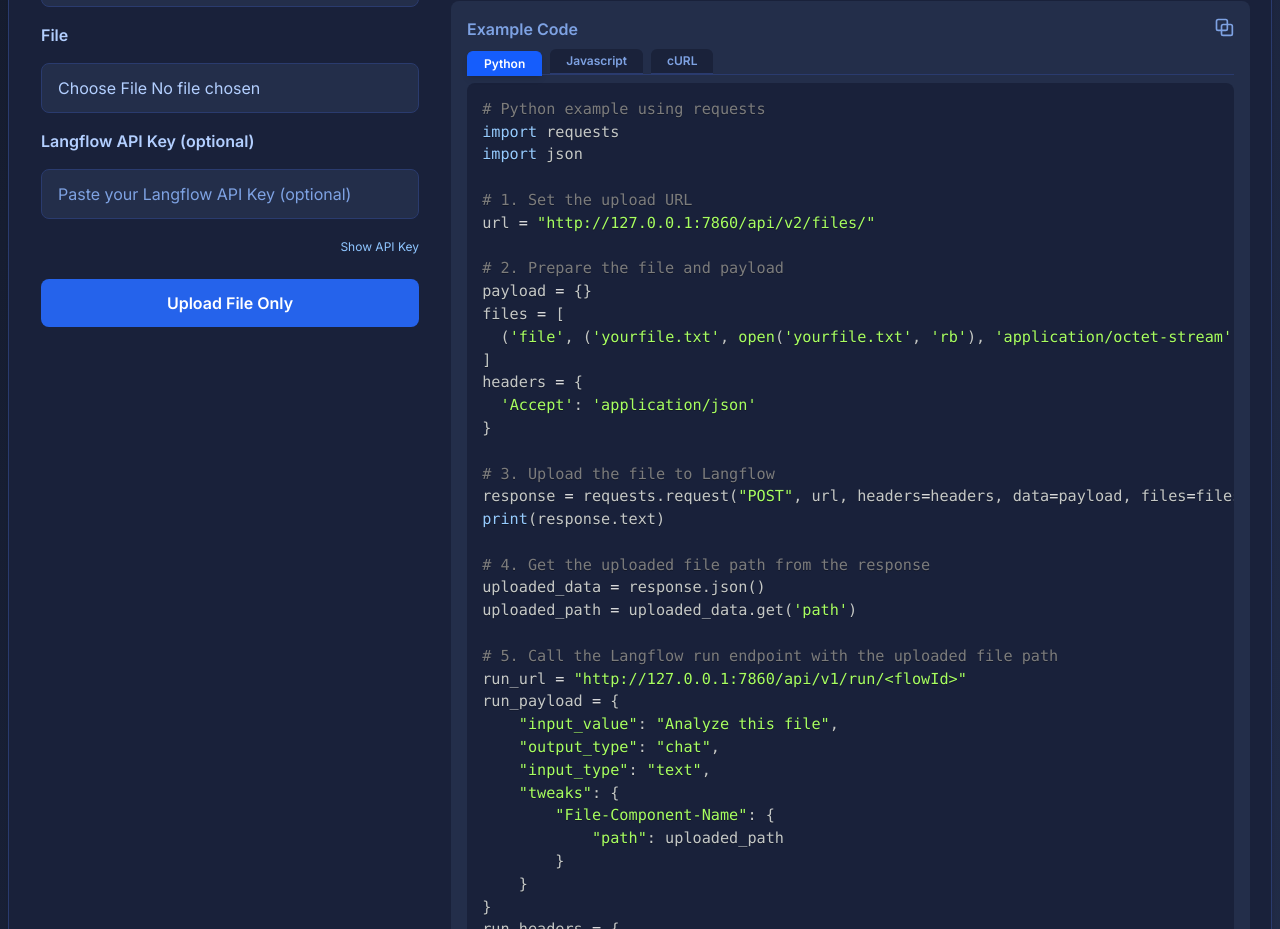
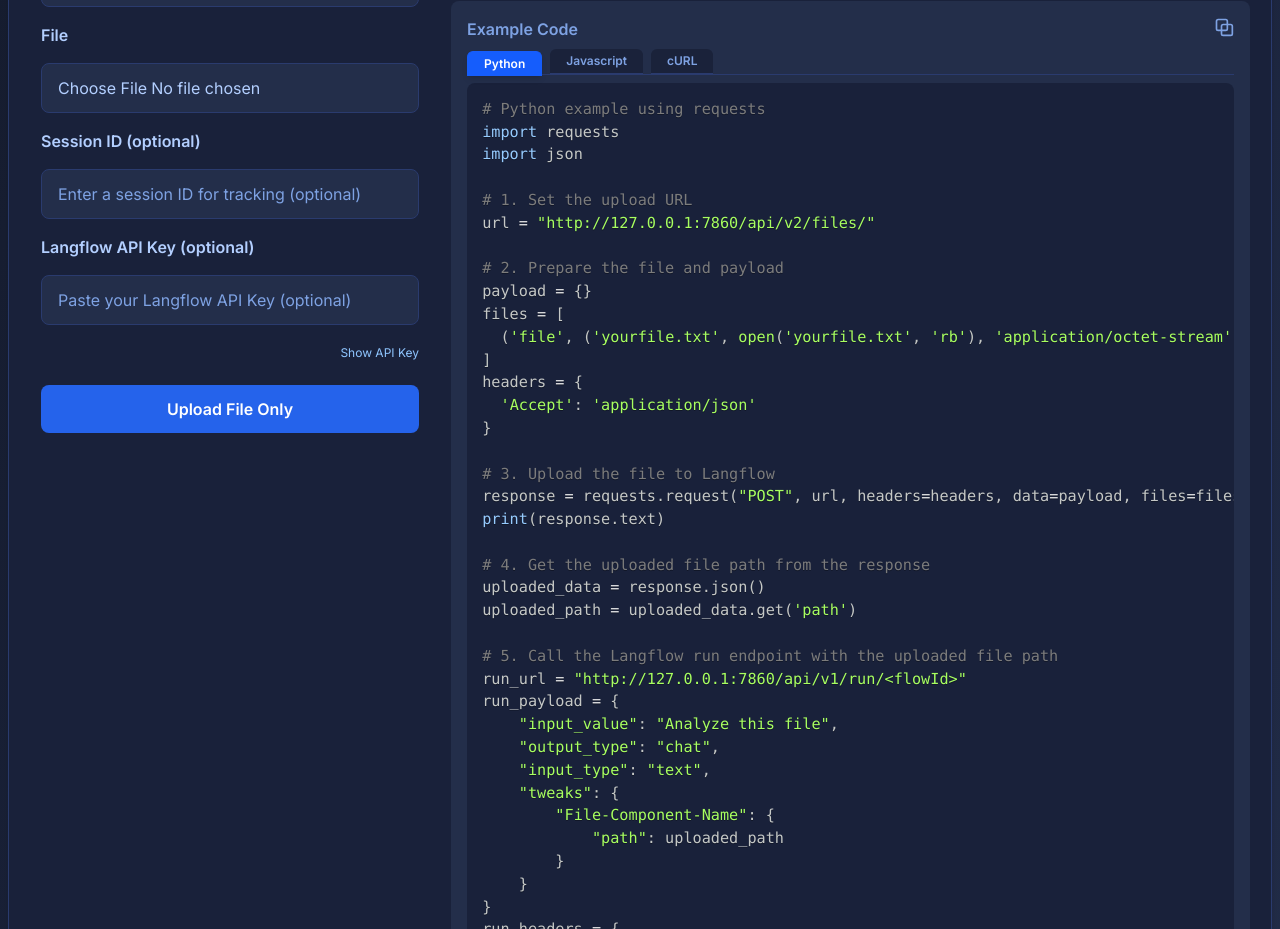
Before and after one commit to SonicDMG/langflow-file-upload-examples, a Next.js app: page / in a window 1280 px wide. Shown: the part 860-1789 px from the top of the page. Built offline with nearby package versions, Linux system fonts and the light colour scheme.

Commit message:
Added support for session id across file only and chat + file options.

```diff
--- a/src/app/api/chat-and-file/route.js
+++ b/src/app/api/chat-and-file/route.js
@@ -34,6 +34,8 @@
   const fileComponentName = Array.isArray(fileComponentNameRaw) ? fileComponentNameRaw[0] : fileComponentNameRaw;
   const langflowApiKeyRaw = formData.fields?.langflowApiKey;
   const langflowApiKey = Array.isArray(langflowApiKeyRaw) ? langflowApiKeyRaw[0] : langflowApiKeyRaw;
+  const sessionIdRaw = formData.fields?.sessionId;
+  const sessionId = Array.isArray(sessionIdRaw) ? sessionIdRaw[0] : sessionIdRaw;
 
   if (!host || !flowId || !fileComponentName) {
     return new Response(JSON.stringify({ error: 'Missing host, flowId, or fileComponentName' }), { status: 400 });
@@ -87,6 +89,7 @@
   // Construct the payload for the Langflow agentic AI workflow
   const langflowPayload = {
     input_value: input_value,
+    ...(sessionId ? { session_id: sessionId } : {}),
     tweaks: {
       [fileComponentName]: { path: uploadedFilePath }
     }
--- a/src/app/api/file-only/route.js
+++ b/src/app/api/file-only/route.js
@@ -28,6 +28,8 @@
   const fileComponentName = formData.fields?.fileComponentName;
   const langflowApiKeyRaw = formData.fields?.langflowApiKey;
   const langflowApiKey = Array.isArray(langflowApiKeyRaw) ? langflowApiKeyRaw[0] : langflowApiKeyRaw;
+  const sessionIdRaw = formData.fields?.sessionId;
+  const sessionId = Array.isArray(sessionIdRaw) ? sessionIdRaw[0] : sessionIdRaw;
   const hostRaw = formData.fields?.host;
   const host = Array.isArray(hostRaw) ? hostRaw[0] : hostRaw;
 
@@ -87,6 +89,7 @@
 
   // Construct the payload for Langflow (no text input)
   const langflowPayload = {
+    ...(sessionId ? { session_id: sessionId } : {}),
     tweaks: {
       [fileComponentName]: { path: uploadedFilePath }
     }
--- a/src/app/components/ChatFileCard.js
+++ b/src/app/components/ChatFileCard.js
@@ -24,6 +24,7 @@
   const [chatFileLoading, setChatFileLoading] = useState(false);
   const [langflowApiKey, setLangflowApiKey] = useState("");
   const [showApiKey, setShowApiKey] = useState(false);
+  const [sessionId, setSessionId] = useState("");
   const fileInputRef = useRef();
 
   const handleSubmit = async (e) => {
@@ -46,6 +47,7 @@
     formData.append('input_value', input_value);
     formData.append('file', file);
     if (langflowApiKey) formData.append('langflowApiKey', langflowApiKey);
+    if (sessionId) formData.append('sessionId', sessionId);
     try {
       const res = await fetch('/api/chat-and-file', {
         method: 'POST',
@@ -74,6 +76,7 @@
     input_value: input_value || '<text>',
     output_type: 'chat',
     input_type: 'chat',
+    ...(sessionId ? { session_id: sessionId } : {}),
     tweaks: fileComponentName ? {
       [fileComponentName]: {
         path: uploadedFilePath
@@ -105,7 +108,7 @@
 const payload = {
   input_value: "${input_value || 'What is in this file?'}",
   output_type: "chat",
-  input_type: "chat",
+  input_type: "chat"${sessionId ? `,\n  // Optional: Use session tracking if needed\n  session_id: "${sessionId}"` : ''},
   tweaks: {
     '${fileComponentName || 'File-Component-Name'}': {
       path: uploadedPath
@@ -151,7 +154,7 @@
 run_payload = {
     "input_value": "${input_value || 'What is in this file?'}",
     "output_type": "chat",
-    "input_type": "chat",
+    "input_type": "chat"${sessionId ? `,\n    # Optional: Use session tracking if needed\n    "session_id": "${sessionId}"` : ''},
     "tweaks": {
         "${fileComponentName || 'File-Component-Name'}": {
             "path": uploaded_path
@@ -203,7 +206,7 @@
   -d '{
     "input_value": "${input_value ? input_value.replace(/'/g, "\\'") : 'What is in this file?'}",
     "output_type": "chat",
-    "input_type": "chat",
+    "input_type": "chat"${sessionId ? `,\n  "session_id": "${sessionId}"` : ''},
     "tweaks": {
       "${fileComponentName || 'File-Component-Name'}": {
         "path": "'"$uploaded_path"'"
@@ -277,6 +280,16 @@
                 }
               }}
             />
+            <label htmlFor="sessionId" className="font-semibold text-[#b3cfff]">Session ID (optional)</label>
+            <input
+              id="sessionId"
+              name="sessionId"
+              type="text"
+              className="rounded-lg px-4 py-3 bg-[#232e4a] border border-[#2a3b6e] text-[#b3cfff] placeholder-[#7ea2e3]"
+              placeholder="Enter a session ID for tracking (optional)"
+              value={sessionId}
+              onChange={(e) => setSessionId(e.target.value)}
+            />
             <label htmlFor="langflowApiKey" className="font-semibold text-[#b3cfff]">Langflow API Key (optional)</label>
             <input
               id="langflowApiKey"
--- a/src/app/components/FileUploadCard.js
+++ b/src/app/components/FileUploadCard.js
@@ -25,6 +25,7 @@
   const fileOnlyInputRef = useRef();
   const [langflowApiKey, setLangflowApiKey] = useState("");
   const [showApiKey, setShowApiKey] = useState(false);
+  const [sessionId, setSessionId] = useState("");
 
   const handleFileOnlySubmit = async (e) => {
     e.preventDefault();
@@ -45,6 +46,7 @@
     formData.append('fileComponentName', fileComponentName);
     formData.append('host', host);
     if (langflowApiKey) formData.append('langflowApiKey', langflowApiKey);
+    if (sessionId) formData.append('sessionId', sessionId);
     try {
       const res = await fetch('/api/file-only', {
         method: 'POST',
@@ -73,6 +75,7 @@
     input_value: 'Analyze this file',
     output_type: 'chat',
     input_type: 'text',
+    ...(sessionId ? { session_id: sessionId } : {}),
     tweaks: fileComponentName ? {
       [fileComponentName]: {
         path: uploadedFilePath
@@ -137,7 +140,7 @@
 const payload = {
   input_value: "Analyze this file",
   output_type: "chat",
-  input_type: "text",
+  input_type: "text"${sessionId ? `,\n  // Optional: Use session tracking if needed\n  session_id: "${sessionId}"` : ''},
   tweaks: {
     '${fileComponentName || 'File-Component-Name'}': {
       path: uploadedPath
@@ -183,7 +186,7 @@
 run_payload = {
     "input_value": "Analyze this file",
     "output_type": "chat",
-    "input_type": "text",
+    "input_type": "text"${sessionId ? `,\n    # Optional: Use session tracking if needed\n    "session_id": "${sessionId}"` : ''},
     "tweaks": {
         "${fileComponentName || 'File-Component-Name'}": {
             "path": uploaded_path
@@ -235,7 +238,7 @@
   -d '{
     "input_value": "Analyze this file",
     "output_type": "chat",
-    "input_type": "text",
+    "input_type": "text"${sessionId ? `,\n  "session_id": "${sessionId}"` : ''},
     "tweaks": {
       "${fileComponentName || 'File-Component-Name'}": {
         "path": "'"$uploaded_path"'"
@@ -263,6 +266,7 @@
             TEXT_ACCEPTED_FILE_TYPES={TEXT_ACCEPTED_FILE_TYPES}
             TEXT_ALLOWED_TYPES={TEXT_ALLOWED_TYPES}
             setFileOnlyError={setFileOnlyError}
+            sessionId={sessionId} setSessionId={setSessionId}
           />
         </div>
         <div className="w-full md:w-2/3 flex flex-col gap-6">
--- a/src/app/components/FileUploadFormSection.js
+++ b/src/app/components/FileUploadFormSection.js
@@ -13,7 +13,8 @@
   handleFileOnlySubmit,
   TEXT_ACCEPTED_FILE_TYPES,
   TEXT_ALLOWED_TYPES,
-  setFileOnlyError
+  setFileOnlyError,
+  sessionId, setSessionId
 }) {
   return (
     <form className="flex flex-col gap-4" onSubmit={handleFileOnlySubmit}>
@@ -67,6 +68,16 @@
           }
         }}
       />
+      <label htmlFor="sessionId" className="font-semibold text-[#b3cfff]">Session ID (optional)</label>
+      <input
+        id="sessionId"
+        name="sessionId"
+        type="text"
+        className="rounded-lg px-4 py-3 bg-[#232e4a] border border-[#2a3b6e] text-[#b3cfff] placeholder-[#7ea2e3]"
+        placeholder="Enter a session ID for tracking (optional)"
+        value={sessionId}
+        onChange={(e) => setSessionId(e.target.value)}
+      />
       <label htmlFor="langflowApiKey" className="font-semibold text-[#b3cfff]">Langflow API Key (optional)</label>
       <input
         id="langflowApiKey"
```
